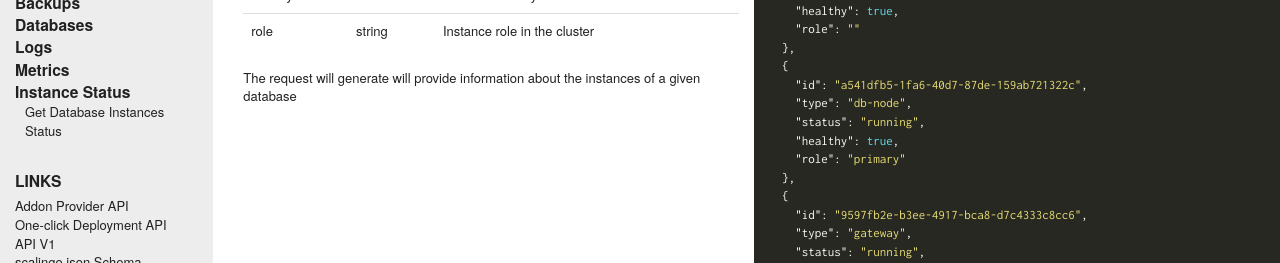
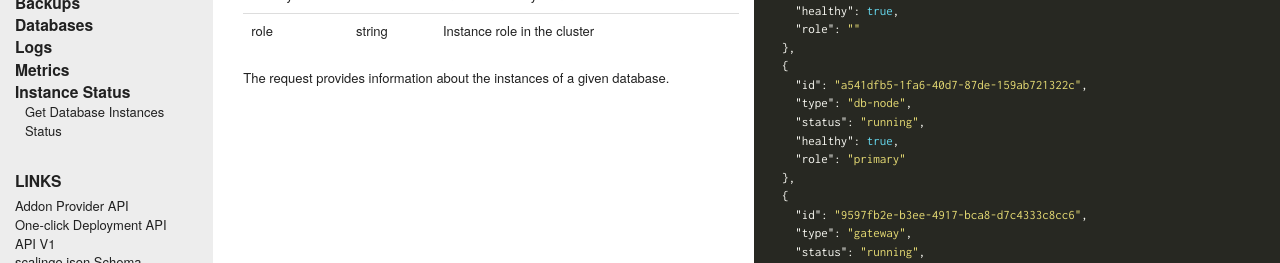
Before and after one commit to jdauphant/developers-documentation, a Jekyll site: the page built from _database_api/status.md, in a window 1280 px wide, cut to the strip 324-587 px from the top of the page. Built offline with Jekyll 4.4.1, drawn with Linux system fonts in a browser that asks for light colours; nearby versions of some CDN libraries; comment, search, counter and statistics services are not loaded.

Commit message:
Update _database_api/status.md
Co-authored-by: Étienne M. <EtienneM@users.noreply.github.com>

```diff
--- a/_database_api/status.md
+++ b/_database_api/status.md
@@ -22,7 +22,7 @@ layout: default
 | healthy| bool   | Instance healthy or not                 |
 | role  | string | Instance role in the cluster             |
 
-The request will generate will provide information about the instances of a given database
+The request provides information about the instances of a given database.
 
 ||| col |||
 
```
